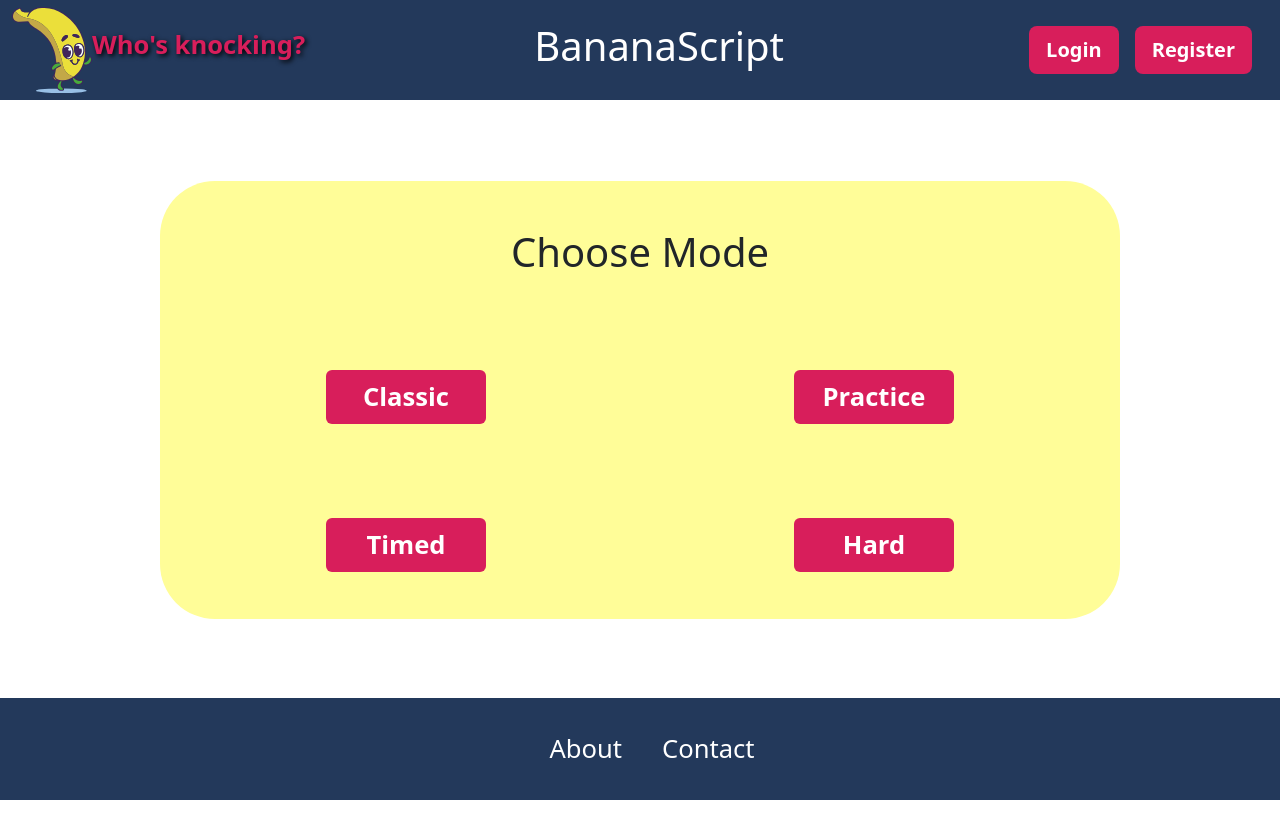
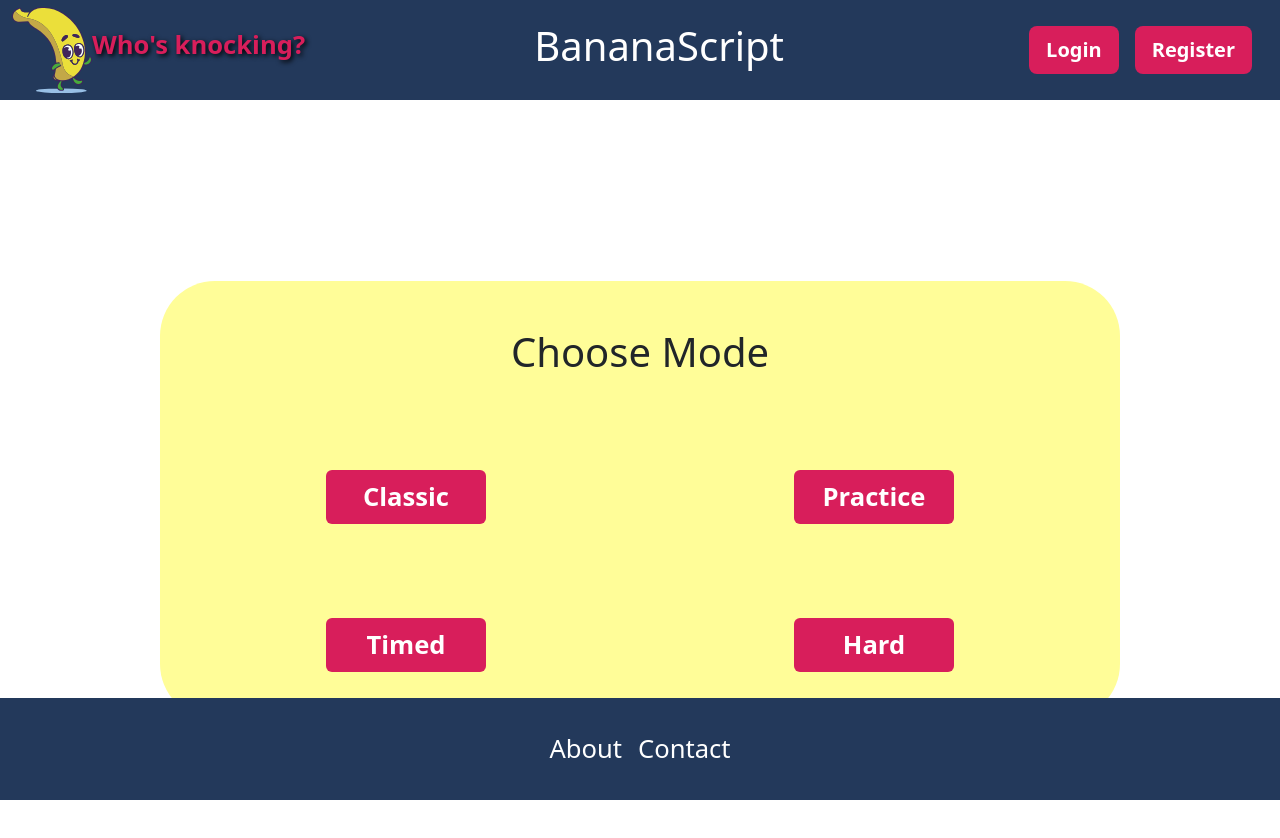
Before and after one commit to ExoPolit/js-quiz-pairProgramming-fes, a React (Create React App) app: page / in a window 1280 px wide. Shown: the top 838 px of the page. Before the commit the page ends 800 px from the top, so only its background shows below. Built offline with nearby package versions, Linux system fonts and the light colour scheme; no server answers.

Commit message:
Fixed nav and footer

```diff
--- a/src/components/footer.jsx
+++ b/src/components/footer.jsx
@@ -16,9 +16,9 @@ const Footer = () => {
 
 		<div className={`footer-container ${isVisible ? "slide-in" : ""}`}>
 			<footer className="container sticky-bottom" >
-				<div className="" id="footer-content">
-					<a href="#" className="m-4">About</a>
-					<a href="#" className="">Contact</a>
+				<div className="m-4" id="footer-content">
+					<a href="#" className="link-hover-effect">About</a>
+					<a href="#" className="link-hover-effect">Contact</a>
 				</div>
 			</footer>
 		</div>
--- a/src/components/main.jsx
+++ b/src/components/main.jsx
@@ -1,7 +1,7 @@
 import React, { useEffect, useState } from "react";
 import { Button } from "react-bootstrap";
+import { useNavigate } from "react-router-dom";
 import '../styles/main.css'
-import { useNavigate } from "react-router-dom";
 
 const MainModule = ({toggleCategories}) => {
  const [isVisible, setIsVisible] = useState(false);
--- a/src/styles/footer.css
+++ b/src/styles/footer.css
@@ -19,16 +19,22 @@
     align-items: center;
     padding: 0.5rem 1rem;
     gap: 1rem;
+    font-size: var(--font-size-md);
+
 }
 
-#footer-content a {
+.link-hover-effect{
+    position: relative;
+    display: inline-block;
+    overflow: hidden;
     text-decoration: none;
-    color: var(--font-wt);
-    font-size: var(--font-size-md);
+    border-bottom: 0px solid #fff;
+    border-width: 0;
+    color: #fff;
   }
 
-#footer-content a::before,
-#footer-content a::after {
+  .link-hover-effect::before,
+  .link-hover-effect::after {
     content: '';
     position: absolute;
     bottom: 0;
@@ -39,12 +45,12 @@
     transition: width 300ms ease, transform 300ms ease;
   }
 
-#footer-content a::before {
+  .link-hover-effect::before {
     left: 0;
     width: 0%;
   }
 
-#footer-content a::after {
+  .link-hover-effect::after {
     right: 0;
     width: 100%;
     background-color: var(--green-bg);
@@ -53,14 +59,15 @@
     transition-delay: 0ms;
   }
 
-#footer-content a:hover::before {
+  .link-hover-effect:hover::before {
     left: 0;
     width: 100%;
     transform: scaleX(1);
   }
 
-#footer-content a:hover::after {
-    right: 20px;
+  .link-hover-effect:hover::after {
+    left: 20%;
     width: 100%;
-    transform: scaleX(.8);
+    transform: scaleX(1);
+    transition-delay: 100ms;
 }
--- a/src/styles/main.css
+++ b/src/styles/main.css
@@ -1,8 +1,8 @@
 .main-container{
-    position: fixed;
+    /* position: fixed;
     bottom: 0;
     left: 0;
-    width: 100%;
+    width: 100%; */
     transform: translateX(-100%);
     transition: all 0.5s ease-in-out;
 }
--- a/src/styles/nav.css
+++ b/src/styles/nav.css
@@ -1,24 +1,26 @@
-.navbar {
-    padding: 0;
-}
-
 .nav-container {
+    z-index: 1;
     transform: translateX(100%);
 }
-
 .nav-container.slide-in {
     transform: translateX(0);
     transition: transform 0.5s ease-in-out;
-    z-index: 100;
+
 }
 
 .navbar-container {
     background-color: var(--secondary-bg);
 }
+.navbar {
+    padding: 0;
+}
+
+
+
 
 #img-wrapper {
     margin-bottom: 0;
-    /* position: relative; */
+     position: relative;
     white-space: nowrap;
 }
 
```
Lines whose indentation alone changed are shown as unchanged.
